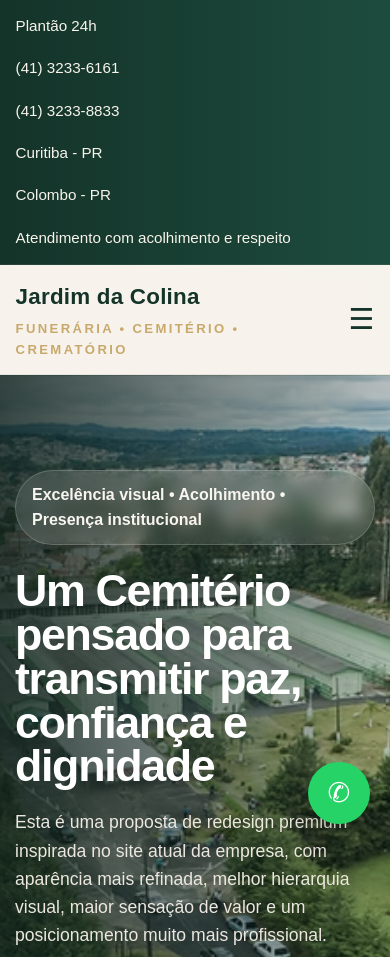
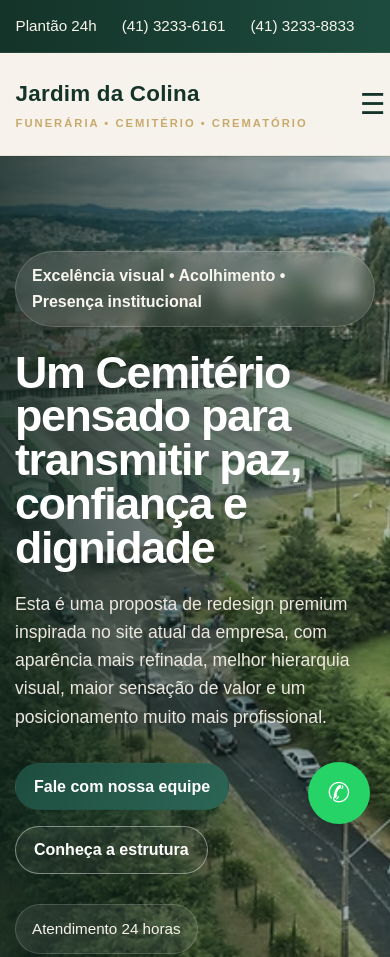
Before and after one commit to Inix-0/JardimDaColina, a plain HTML site: page index.html in a window 390 px wide. Shown: the top 957 px of the page. Drawn offline with Linux system fonts and the light colour scheme; files whose address does not match are found by name.

Commit message:
ajustes topbar e logo para mobile

```diff
--- a/css/style.css
+++ b/css/style.css
@@ -347,8 +347,10 @@
       border-radius: var(--radius-lg);
       margin: 15px;
       padding: 28px;
+      justify-self: end;
       color: var(--text);
       width: min(100%, 420px);
+
     }
 
     .hero-panel h3 {
@@ -769,7 +771,7 @@
       }
 
       .hero-panel {
-        justify-self: start;
+        justify-self: center;
       }
 
       .stats-grid,
@@ -791,7 +793,7 @@
         bottom: 20px;
       }
     }
-
+    /* Tablet styles */
     @media (max-width: 820px) {
       .section {
         padding: 78px 0;
@@ -855,11 +857,25 @@
         width: 100%;
       }
     }
+    /* Mobile styles */
+    @media (max-width: 560px) {
+      .topbar .container{
+        align-items: center;
 
-    @media (max-width: 560px) {
-      .topbar .container,
-      .topbar-left,
-      .topbar-right,
+      }
+      .topbar-right {
+        display: none;
+      }
+      .topbar-left {
+        gap: 25px;
+      }
+
+      .logo span {
+        font-size: 0.7rem;
+        white-space: nowrap;
+
+      }
+
       .hero-actions,
       .hero-highlights,
       .footer-grid {
@@ -889,3 +905,8 @@
         font-size: 2rem;
       }
     }
+    @media (max-width: 400px) {
+      .hero-panel {
+        margin: 20px;
+      }
+    }
```
